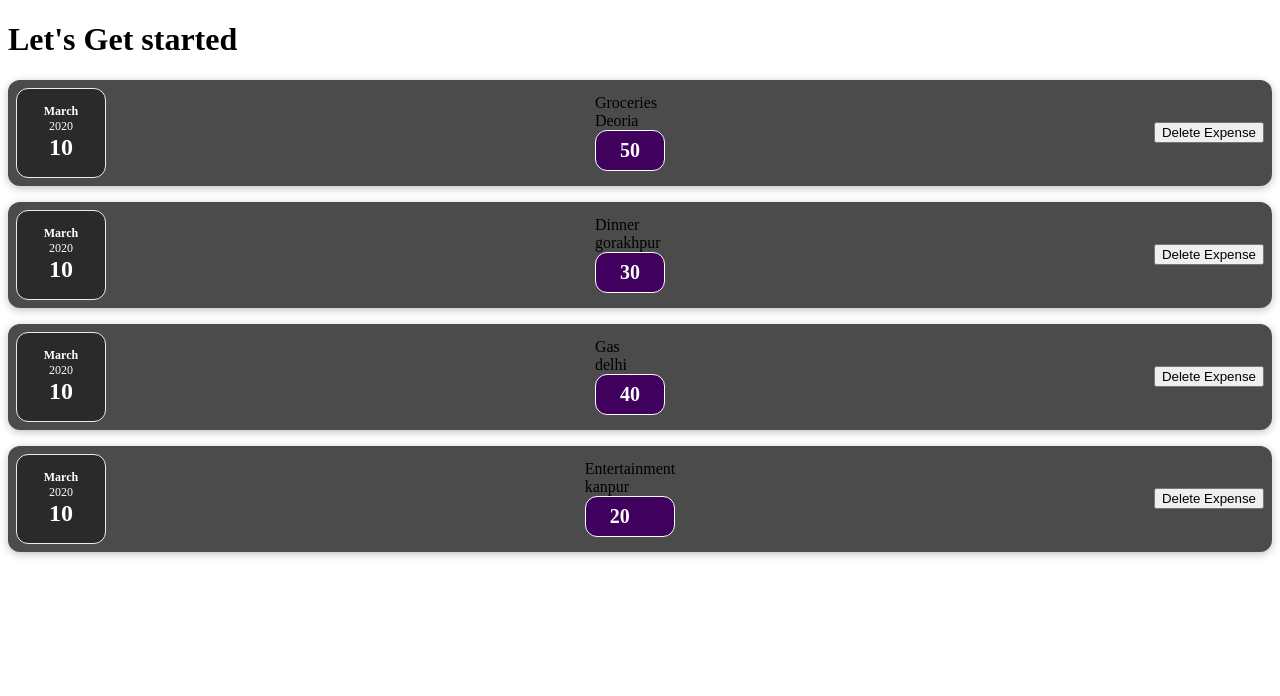
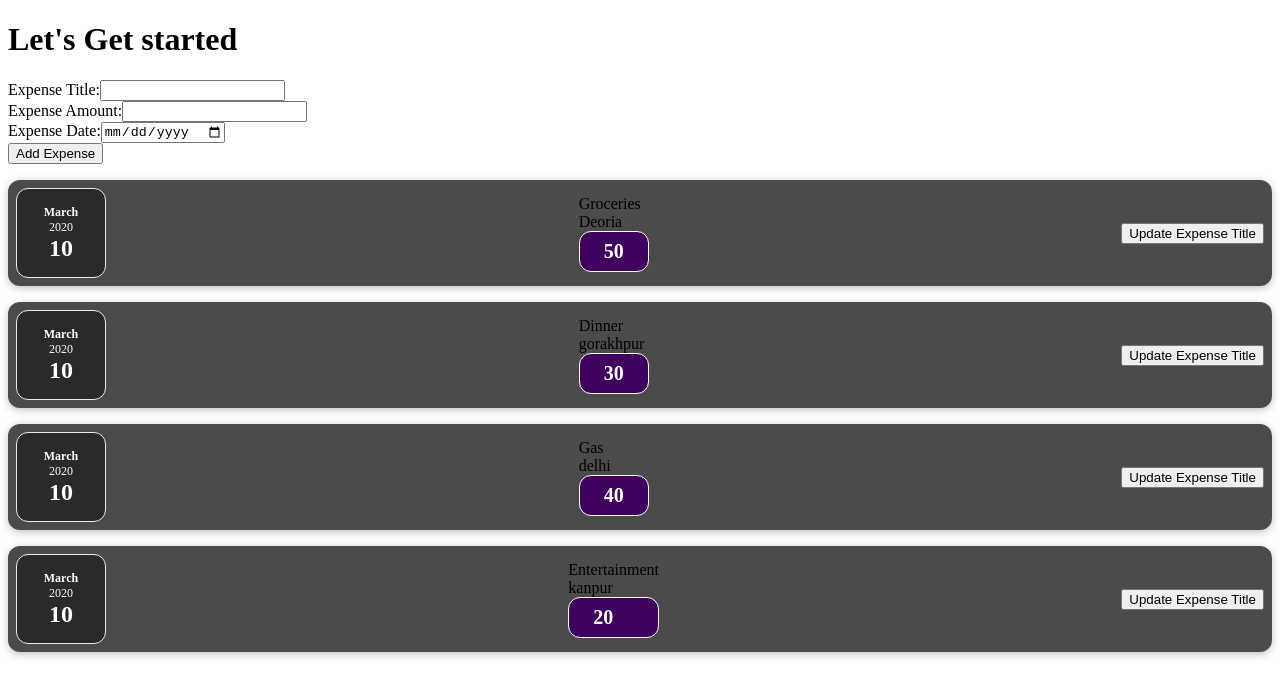
Before and after one commit to 123kishan/reactBasics, a React (Create React App) app in the folder expensetrackerreact/: page / in a window 1280 px wide. Shown: the top 696 px of the page. Built offline with nearby package versions, Linux system fonts and the light colour scheme.

Commit message:
adding onSubmit

```diff
--- a/expensetrackerreact/src/App.js
+++ b/expensetrackerreact/src/App.js
@@ -1,4 +1,4 @@
-
+import ExpenseForm from './Components/ExpenseForm';
 import Expense from './Components/Expense';
 function App() {
   let expenses = [
@@ -31,6 +31,7 @@ function App() {
   return (
     <>
     <h1>Let's Get started</h1>
+    <ExpenseForm/>
     <Expense date={expenses[0].expenseDate} title={expenses[0].title} amount={expenses[0].expenseAmount} location={expenses[0].location}/>
     <Expense date={expenses[1].expenseDate} title={expenses[1].title} amount={expenses[1].expenseAmount} location={expenses[1].location}/>
     <Expense date={expenses[2].expenseDate} title={expenses[2].title} amount={expenses[2].expenseAmount} location={expenses[2].location}/>
--- a/expensetrackerreact/src/Components/Expense.js
+++ b/expensetrackerreact/src/Components/Expense.js
@@ -1,17 +1,20 @@
 import "./index.css";
 import ExpenseDate from './ExpenseDate';
 import ExpenseDetails from './ExpenseDetails';
+import React,{ useState } from 'react';
 function Expense(props)
 {
-    const clickHandler=(e)=>{
-        e.target.parentNode.remove();
+    const [title,setTitle]=useState(props.title);
+    const clickHandler=()=>{
+        setTitle('Updated!');
+        //e.target.parentNode.remove();
     }
     return (
         <>
         <div className="expense-item">
         <ExpenseDate date={props.date}/>
-        <ExpenseDetails title={props.title} amount={props.amount} location={props.location}/>
-        <button onClick={clickHandler}>Delete Expense</button>
+        <ExpenseDetails title={title} amount={props.amount} location={props.location}/>
+        <button onClick={clickHandler}>Update Expense Title</button>
         </div>
         </>
 
--- /dev/null
+++ b/expensetrackerreact/src/Components/ExpenseForm.js
@@ -0,0 +1,61 @@
+//import Expense from './Expense';
+import {useState} from 'react';
+function ExpenseForm()
+{
+    /*var title1=document.getElementById("expenseTitle");
+    var date1=document.getElementById("expenseDate");
+    var amount1=document.getElementById("expenseAmount");*/
+    const [enteredTitle,setEnteredTitle]=useState('');
+    const [enteredAmount,setEnteredAmount]=useState('');
+    const [enteredDate,setEnteredDate]=useState('');
+    function changeEnteredTitle(e)
+    {
+        e.preventDefault();
+        setEnteredTitle(e.target.value);
+    }
+
+    function changeEnteredAmount(e)
+    {
+        e.preventDefault();
+        setEnteredAmount(e.target.value);
+    }
+    function changeEnteredDate(e)
+    {
+        e.preventDefault();
+        setEnteredDate(e.target.value);
+    }
+
+    function addExpense(e)
+    {
+        e.preventDefault();
+        let obj=
+    {
+        title: enteredTitle,
+        amount: enteredAmount,
+        date: new Date(enteredDate)
+    }
+        console.log(obj);
+    }
+    return(
+        <>
+                <form onSubmit={addExpense}>
+        <label htmlFor="expenseTitle">Expense Title:</label>
+        <input type="text" id="expenseTitle" name="expenseTitle" onChange={changeEnteredTitle} required/>
+        <br/>
+
+        <label htmlFor="expenseAmount">Expense Amount:</label>
+        <input type="number" id="expenseAmount" name="expenseAmount" min="0" step="0.01" onChange={changeEnteredAmount} required/>
+        <br/>
+
+        <label htmlFor="expenseDate">Expense Date:</label>
+        <input type="date" id="expenseDate" name="expenseDate" onChange={changeEnteredDate} required/>
+        <br/>
+
+        <button>Add Expense</button>
+        </form>
+        </>
+
+    );
+
+}
+export default ExpenseForm;
```
